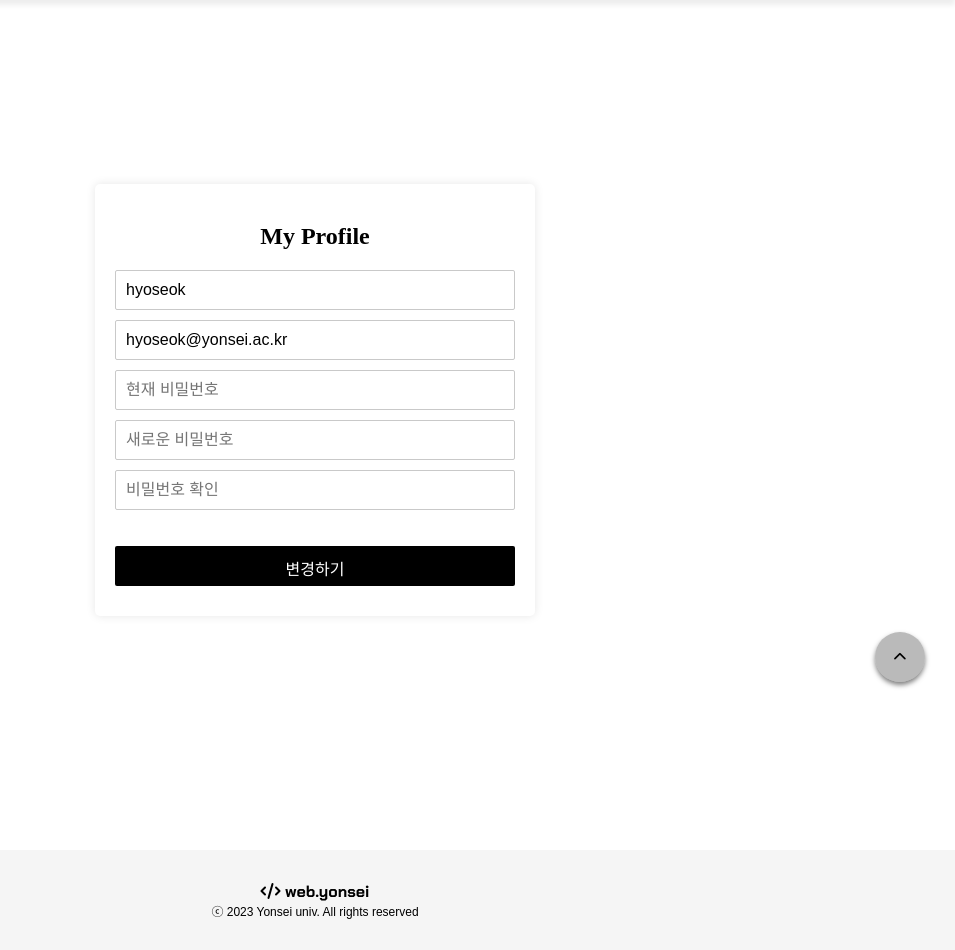
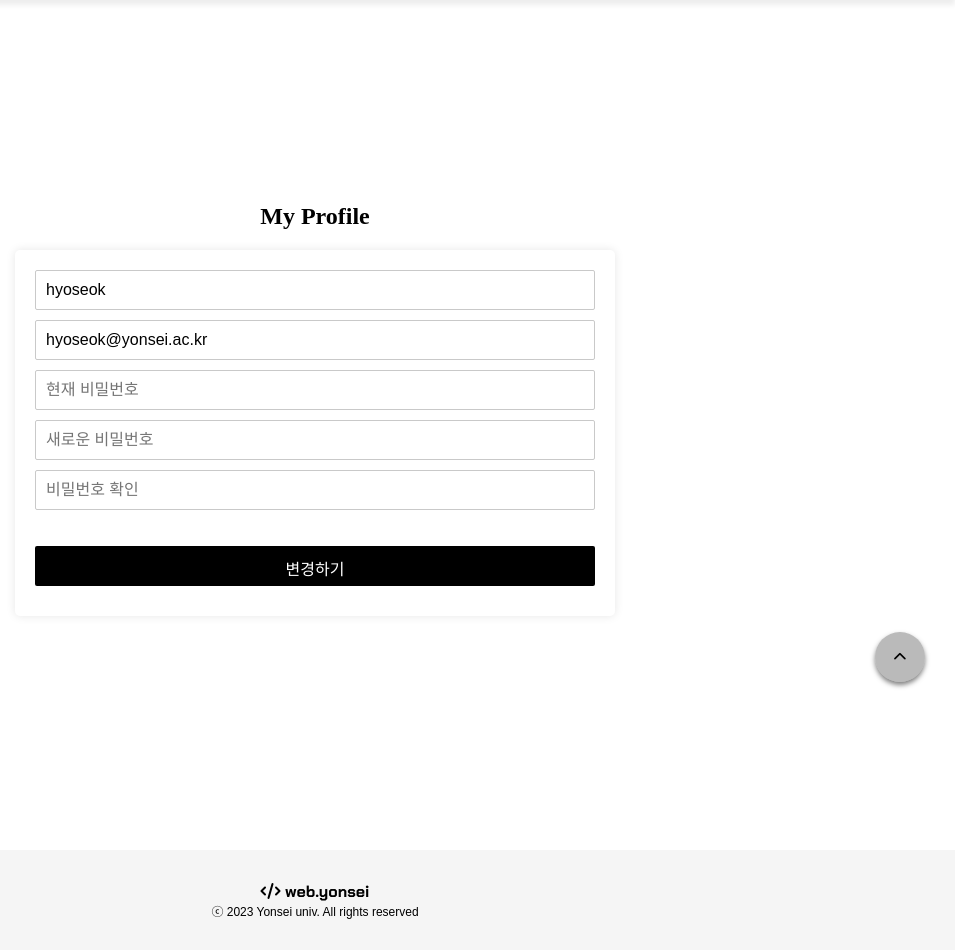
Before and after one commit to elominatedCloud/final_blog, a Django app: page /my/ in a window 1280 px wide. Shown: the part 88-1038 px from the top of the page, without its empty margins (325-1280 px from the left). Run offline with Django 3.2, Linux system fonts and the light colour scheme; a user stored in the database is signed in; some libraries are stand-ins or nearby versions; some web fonts are replaced.

Commit message:
기능 구현 완료

```diff
--- a/mypage/models.py
+++ b/mypage/models.py
@@ -42,6 +42,7 @@ class Post(models.Model):
 class Comments(models.Model):
     p = models.ForeignKey(Post, on_delete=models.CASCADE, null=True)
     author = models.ForeignKey(User, on_delete=models.CASCADE, null=True)
+    anonymous_author = models.CharField(max_length=100, null=True, blank=True)
     c_user_id = models.CharField(max_length=20)
     c_user_pw = models.CharField(max_length=20)
     c_contents = models.TextField()
--- a/mypage/views.py
+++ b/mypage/views.py
@@ -13,6 +13,7 @@ from .forms import UserForm
 from django.contrib.auth.hashers import check_password
 from django.shortcuts import render, redirect
 from django.contrib import messages
+import datetime
 
 
 # index.html / 메인페이지
@@ -104,20 +105,23 @@ def post_detail(request, post_id):
     if request.method == "POST":
         # detail.html에 있는 input의 name값을 기반으로 value를 가져옴
         comment_content = request.POST["comment"]
-        comment_user_id = ''
+        comment_user_id = 'None'
         # comment_id = request.POST["comment_id"]
         # comment_pw = request.POST["comment_pw"]
 
         if request.user.is_authenticated:
             # 로그인한 사용자의 경우 사용자 이름 사용
             comment_author = request.user
+            anonymous_author = None
         else:
             # 비로그인 사용자의 경우 '익명'과 IP 주소의 첫 3자리 사용
-            comment_author = '익명({})'.format(request.META.get('REMOTE_ADDR', '')[:3])
+            comment_author = None
+            anonymous_author = '익명({})'.format(request.META.get('REMOTE_ADDR', '')[:3])
 
 
         Comments.objects.create(
             author=comment_author,  # 댓글 작성자를 저장
+            anonymous_author=anonymous_author,
             p_id = post_id,
             c_contents = comment_content,
             # c_user_id = comment_id,
@@ -155,7 +159,7 @@ def post_write(request):
             p_title = title,
             p_desc = description,
             p_contents = content,
-            p_created = timezone.now(),
+            p_created = datetime.datetime.now(),
             thumbnail = thumbnail,
             author=request.user  # 현재 로그인한 사용자를 작성자로 설정 # 추가된 부분
         )
@@ -273,12 +277,13 @@ def my(request):
                     user.set_password(new_password)
                     user.save()
                     messages.success(request, '비밀번호가 변경되었습니다.')
+                    return redirect('/')  # 인덱스 페이지로 리디렉션
                 else:
                     messages.error(request, '새 비밀번호와 확인 비밀번호가 일치하지 않습니다.')
             else:
                 messages.error(request, '현재 비밀번호가 올바르지 않습니다.')
 
-        return redirect('/')  # 인덱스 페이지로 리디렉션
+        return redirect('http://127.0.0.1:8000/my')  # 현재 페이지로 리디렉션
     else:
         user_form = UserForm(instance=request.user)
 
--- a/static/css/my.css
+++ b/static/css/my.css
@@ -13,11 +13,10 @@
 
 .mypage-box  {
     width: 100%;
-    max-width: 400px;
+    max-width: 600px;
     margin: auto;
     padding: 20px;
     border-radius: 5px;
-    box-shadow: 0 0 10px rgba(0, 0, 0, 0.1);
     background: #fff;
     text-align: center;
 }
@@ -27,8 +26,16 @@
 }
 
 .mypage-form {
+    width: 100%;
+    max-width: 600px;
+    box-sizing: border-box;
+    margin: auto;
+    box-sizing: border-box;
     display: flex;
     flex-direction: column;
+    box-shadow: 0 0 10px rgba(0, 0, 0, 0.1);
+    padding: 20px;
+    border-radius: 5px;
 }
 
 .mypage-inputs input[type="text"],
```
Also changed, not shown: config/templates/mypage/detail.html (+6 -2 lines), db.sqlite3, mypage/migrations/0005_comments_anonymous_author.py (added).
